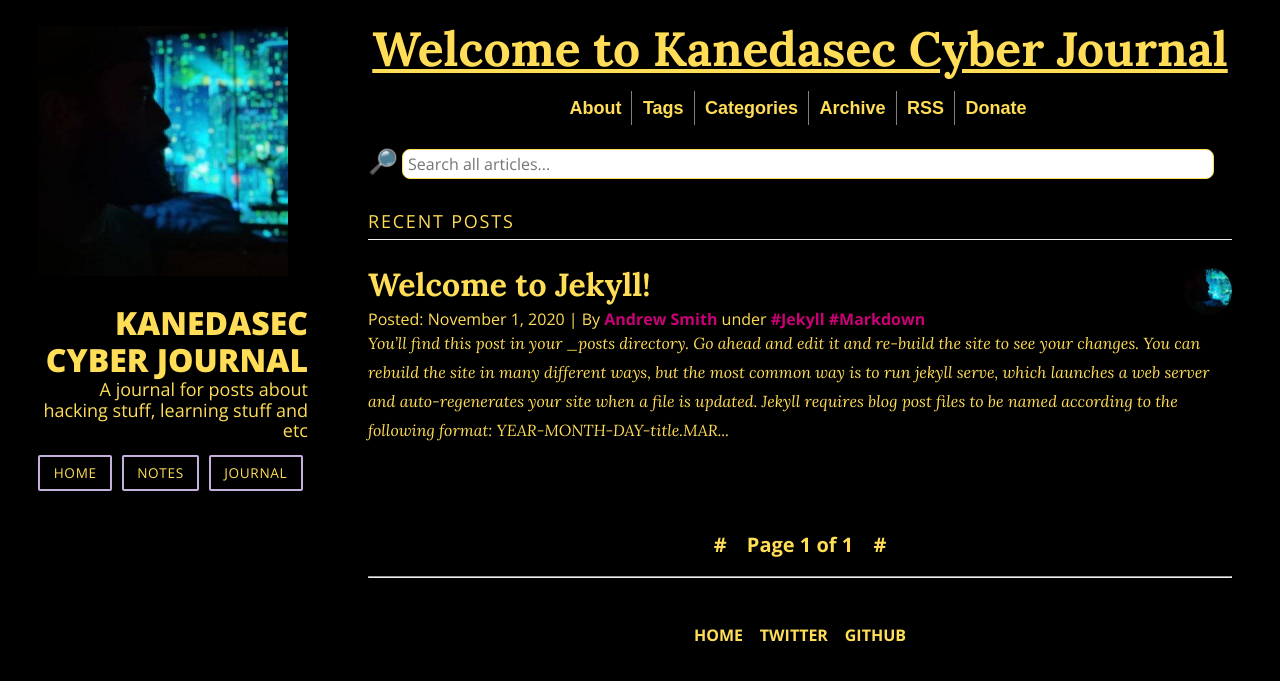
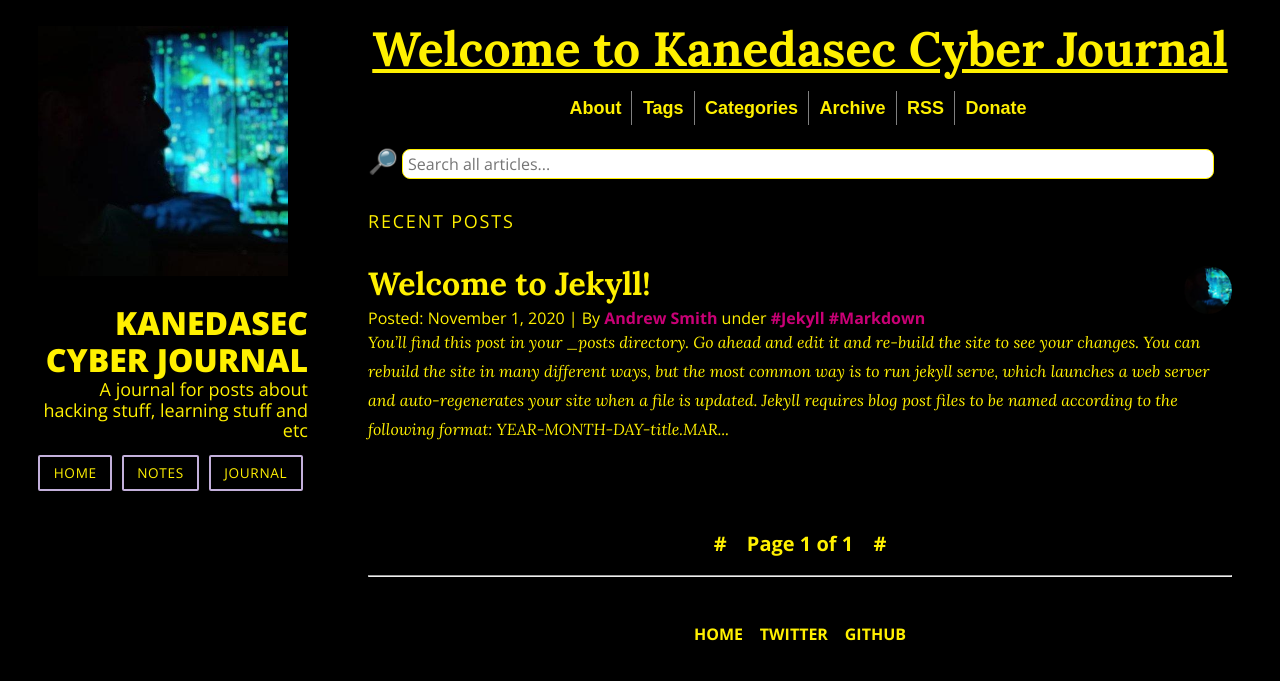
Before and after one commit to kanedasec/kanedasec.github.io, a Jekyll site: the page built from index.html, in a window 1280 px wide. Shown: the top 681 px of the page. Built offline with Jekyll 4.4.1, drawn with Linux system fonts in a browser that asks for light colours; nearby versions of some CDN libraries; the list of posts is cut into pages by our own code.

Commit message:
Update main.css

```diff
--- a/assets/main.css
+++ b/assets/main.css
@@ -19,12 +19,12 @@ li {
 
 body {
     background-color: #000;
-    color: #ffdd57;
+    color: #fff000;
 }
 
 a {
   text-decoration: none;
-  color: #ffdd57;
+  color: #fff000;
 }
 
 a:hover,
@@ -61,7 +61,7 @@ blockquote {
 }
 
 hr {
-  color: ##ffdd57;
+  color: ##fff000;
 }
 
 table {
@@ -70,7 +70,7 @@ table {
 
 td,
 th {
-  border: 1px solid #ffdd57;
+  border: 1px solid #fff000;
   padding: 8px;
 }
 
@@ -99,11 +99,11 @@ footer span {
 }
 
 footer .pure-menu-link {
-  color: #ffdd57;
+  color: #fff000;
 }
 
 footer .pure-menu-link:hover {
-  color: #ffdd57;
+  color: #fff000;
   background-color: #000000;
   text-decoration: none;
 }
@@ -120,7 +120,7 @@ footer .pure-menu-link:hover {
 
 .sidebar {
   background: #000;
-  color: #ffdd57;
+  color: #fff000;
 }
 
 .sidebar-info {
@@ -149,12 +149,12 @@ footer .pure-menu-link:hover {
 }
 
 .brand-title a {
-  color: #ffdd57;
+  color: #fff000;
 }
 
 .brand-tagline {
   font-weight: 300;
-  color: #ffdd57;
+  color: #fff000;
   font-size: 18px;
 }
 
@@ -173,7 +173,7 @@ footer .pure-menu-link:hover {
 .nav-item a {
   background: transparent;
   border: 2px solid rgb(195, 176, 219);
-  color: #ffdd57;
+  color: #fff000;
   margin-top: 1em;
   margin-right: 5px;
   letter-spacing: 0.05em;
@@ -189,8 +189,8 @@ footer .pure-menu-link:hover {
 
 .content-subhead {
   text-transform: uppercase;
-  color: #ffdd57;
-  border-bottom: 1px solid #eee;
+  color: #fff000;
+  border-bottom: 1px solid ##fff000;
   padding: 0.4em 0;
   font-size: 18px;
   font-weight: 400;
@@ -237,7 +237,7 @@ footer .pure-menu-link:hover {
 
 .post-title {
   font-size: 2em;
-  color: #ffdd57;
+  color: #fff000;
   margin-bottom: 0.2em;
 }
 
@@ -248,13 +248,13 @@ footer .pure-menu-link:hover {
 }
 
 .post-description {
-  color: #ffdd57;
+  color: #fff000;
   line-height: 1.8em;
 }
 
 .post-meta {
   font-family: "Open Sans", sans-serif;
-  color: #ffdd57;
+  color: #fff000;
   margin: 0;
 }
 
@@ -288,7 +288,7 @@ footer .pure-menu-link:hover {
 }
 
 .post-description {
-  color: #ffdd57;
+  color: #fff000;
   line-height: 1.8em;
   margin-top: -15px;
 }
@@ -410,7 +410,7 @@ footer .pure-menu-link:hover {
   text-decoration: underline;
   font-size: 48px;
   margin-bottom: 0px;
-  color: #ffdd57;
+  color: #fff000;
 }
 
 .jekyll-header:hover {
@@ -455,7 +455,7 @@ footer ul {
   border-right: 1px grey solid;
   margin-left: -4px;
   text-decoration: none;
-  color: #ffdd57;
+  color: #fff000;
   margin-top: 10px;
 }
 
@@ -464,8 +464,8 @@ footer ul {
 }
 
 .menu a:hover {
-  background-color: #eee;
-  color: #ffdd57;
+  background-color: ##c90076;
+  color: #fff000;
 }
 
 .about,
@@ -479,7 +479,7 @@ footer ul {
 }
 
 .about i {
-  color: #ffdd57;
+  color: #fff000;
 }
 
 .hashtags i {
@@ -518,7 +518,7 @@ footer ul {
   width: 94%;
   margin: 10px 0;
   padding: 5px;
-  border: 1px #ffdd57 solid;
+  border: 1px #fff000 solid;
   border-radius: 8px;
 }
 
```
